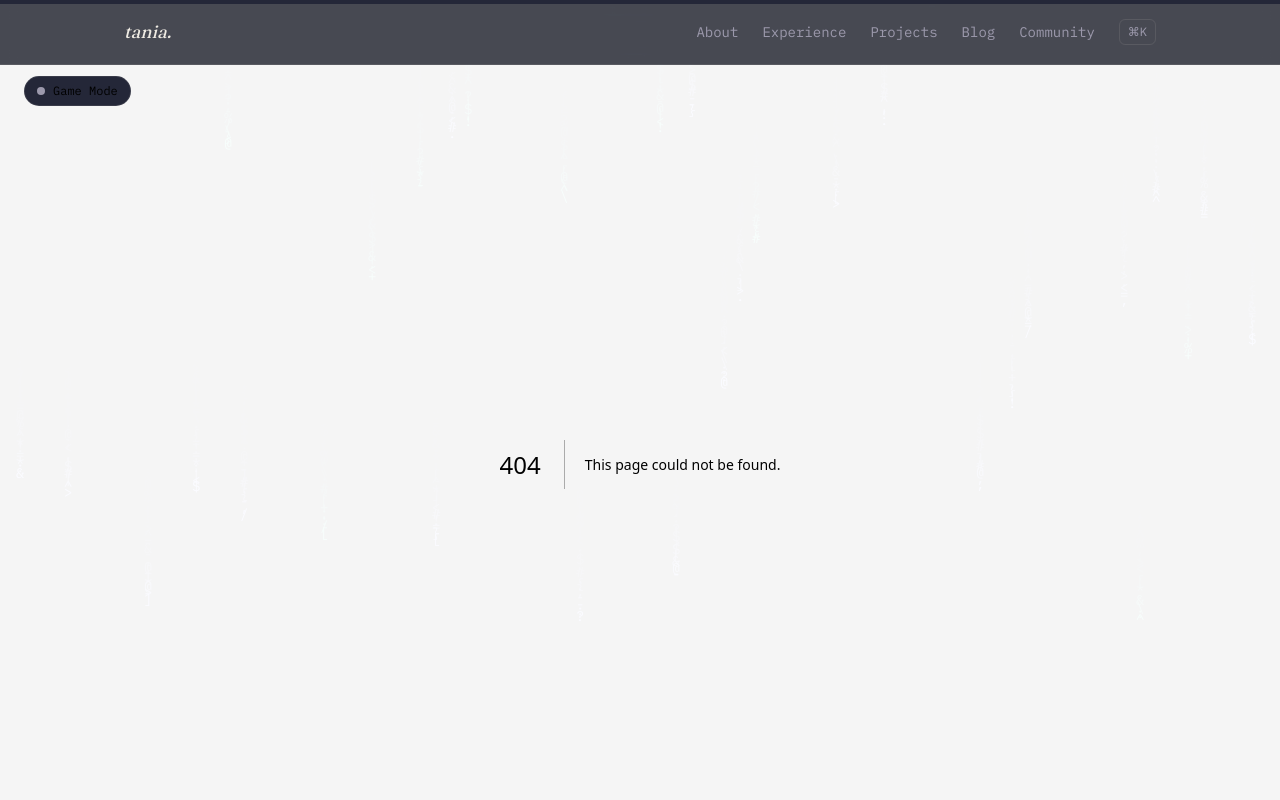
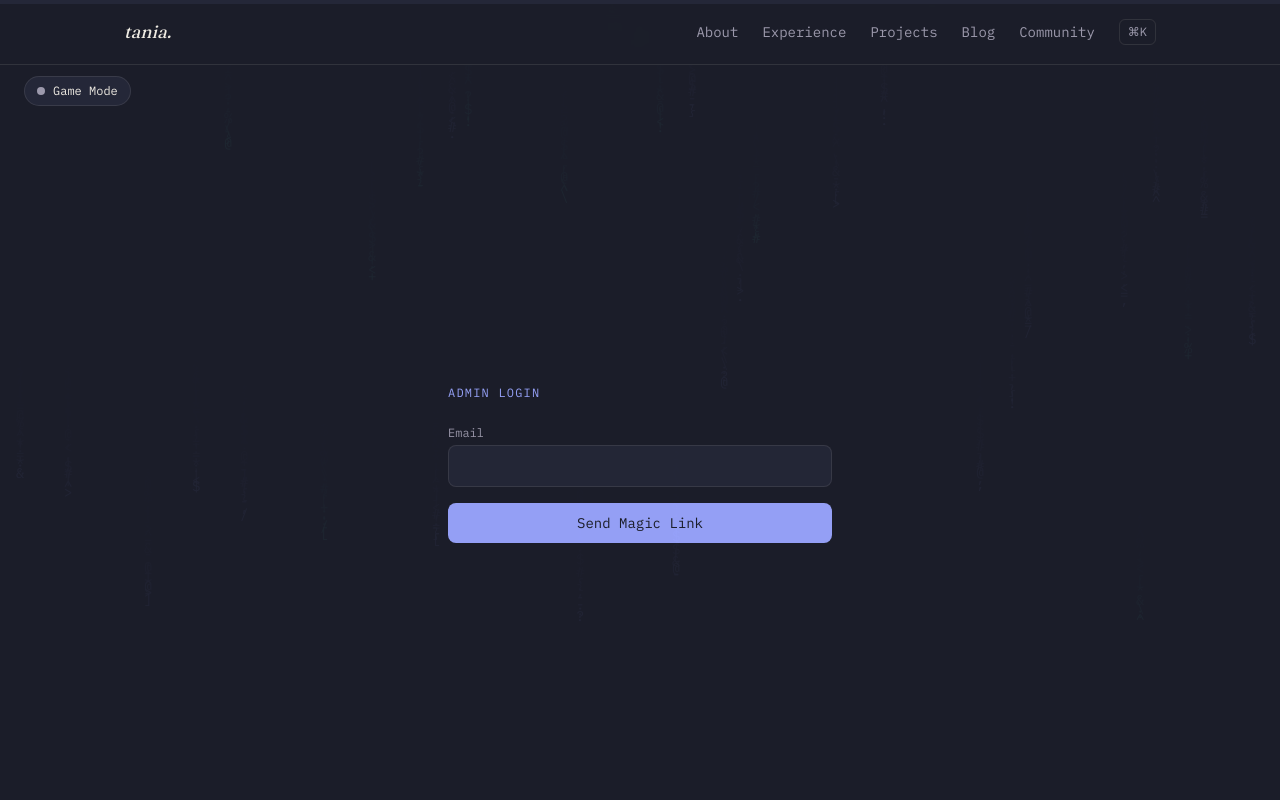
Before and after one commit to tanialapalelo/latest-portfolio, a Next.js app: page /admin/login in a window 1280 px wide. Before the commit this address had no page. Shown: the top 800 px of the page. Built offline with nearby package versions, Linux system fonts and the light colour scheme.

Commit message:
feat: add auth callback route and magic link login page

```diff
--- /dev/null
+++ b/app/admin/login/page.tsx
@@ -0,0 +1,55 @@
+import { use } from 'react'
+import { createClient } from '@/lib/supabase/server'
+import { redirect } from 'next/navigation'
+
+async function sendMagicLink(formData: FormData) {
+  'use server'
+  const email = formData.get('email') as string
+  const supabase = await createClient()
+  await supabase.auth.signInWithOtp({
+    email,
+    options: { emailRedirectTo: `${process.env.NEXT_PUBLIC_SITE_URL}/auth/callback` },
+  })
+  redirect('/admin/login?sent=1')
+}
+
+export default function LoginPage({
+  searchParams,
+}: {
+  searchParams?: Promise<{ sent?: string }>
+}) {
+  const { sent } = searchParams != null ? use(searchParams) : {}
+
+  return (
+    <div className="min-h-screen bg-bg flex items-center justify-center px-6">
+      <div className="w-full max-w-sm">
+        <p className="font-mono text-xs text-periwinkle uppercase tracking-widest mb-6">
+          Admin Login
+        </p>
+        {sent && (
+          <p className="font-mono text-xs text-mint mb-4">
+            Magic link sent — check your email.
+          </p>
+        )}
+        <form action={sendMagicLink} className="flex flex-col gap-4">
+          <label className="flex flex-col gap-1">
+            <span className="font-mono text-xs text-ink-dim">Email</span>
+            <input
+              type="email"
+              name="email"
+              required
+              aria-label="Email"
+              className="bg-bg-elevated border border-grid-line rounded-lg px-4 py-2.5 font-mono text-sm text-ink focus:outline-none focus:border-periwinkle"
+            />
+          </label>
+          <button
+            type="submit"
+            className="bg-periwinkle text-bg font-mono text-sm px-5 py-2.5 rounded-lg hover:-translate-y-0.5 transition-transform"
+          >
+            Send Magic Link
+          </button>
+        </form>
+      </div>
+    </div>
+  )
+}
--- /dev/null
+++ b/app/auth/callback/route.ts
@@ -0,0 +1,14 @@
+import { createClient } from '@/lib/supabase/server'
+import { NextResponse } from 'next/server'
+
+export async function GET(request: Request) {
+  const { searchParams, origin } = new URL(request.url)
+  const code = searchParams.get('code')
+
+  if (code) {
+    const supabase = await createClient()
+    await supabase.auth.exchangeCodeForSession(code)
+  }
+
+  return NextResponse.redirect(`${origin}/admin`)
+}
```
Also changed, not shown: 1 other file (tests, documents, lock files or other folders).
